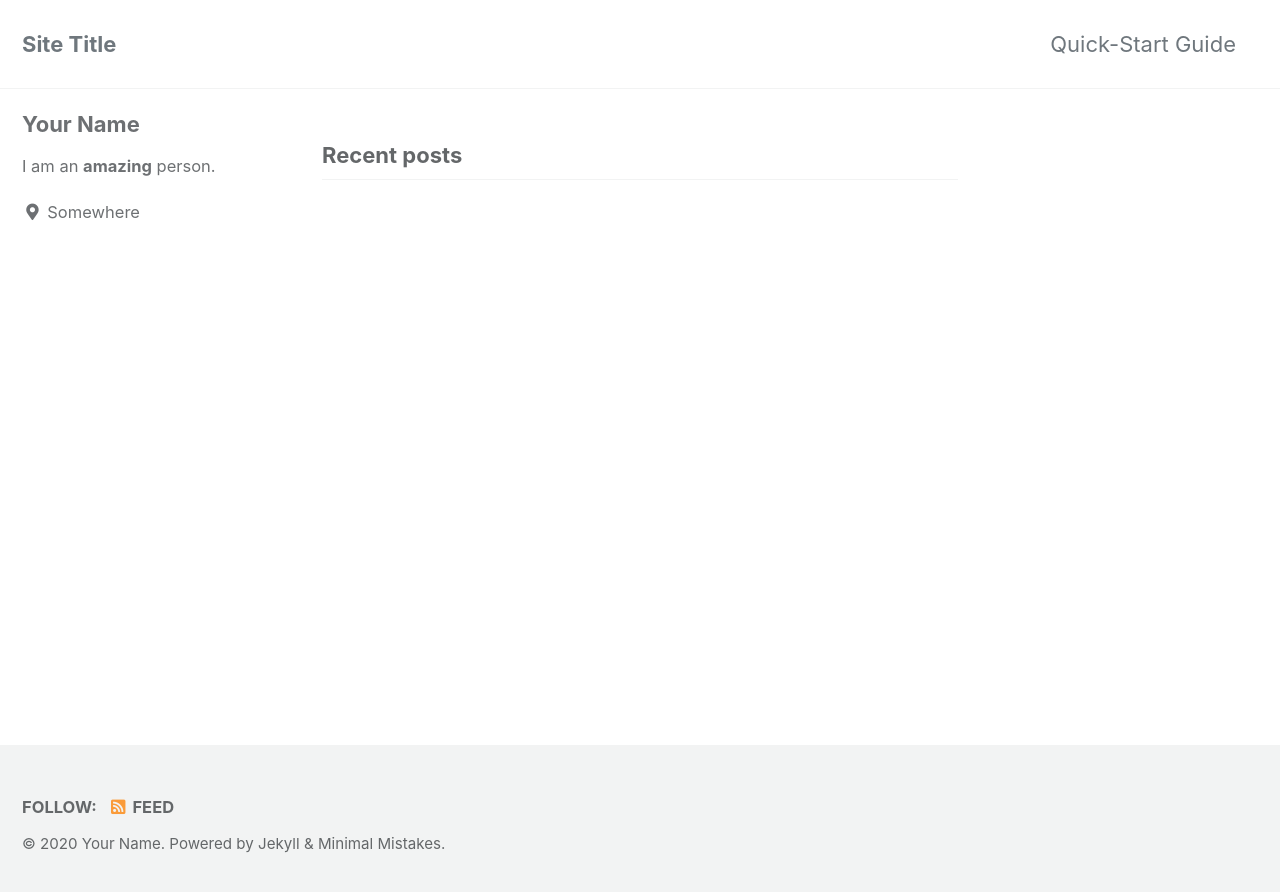
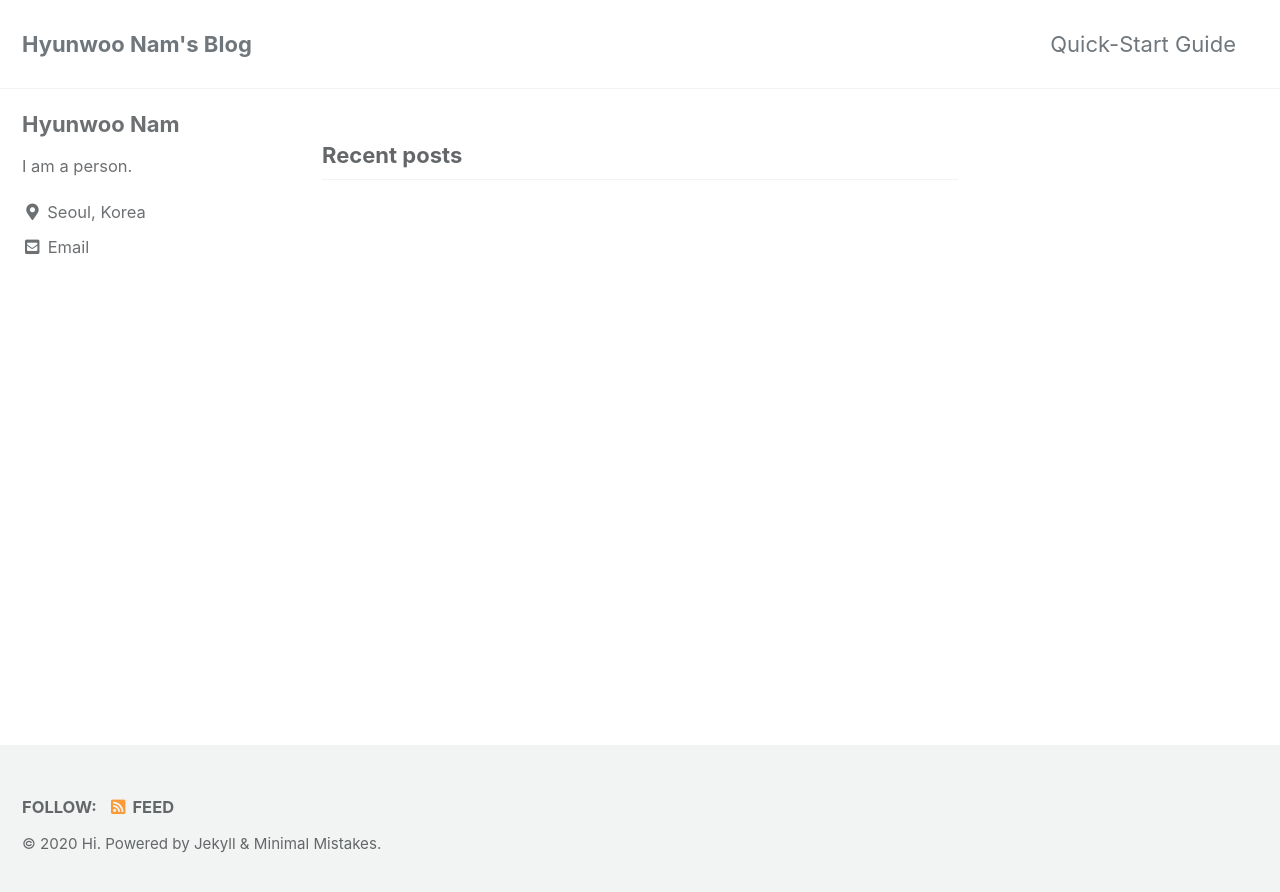
Before and after one commit to namnam0518/namnam0518.github.io, a Jekyll site: the page built from index.html, in a window 1280 px wide. Shown: the top 892 px of the page. Built offline with Jekyll 4.4.1, drawn with Linux system fonts in a browser that asks for light colours; cached includes are drawn as plain includes; the list of posts is cut into pages by our own code.

Commit message:
add info

```diff
--- a/_config.yml
+++ b/_config.yml
@@ -16,11 +16,11 @@ minimal_mistakes_skin    : "default" # "air", "aqua", "contrast", "dark", "dirt"
 
 # Site Settings
 locale                   : "en-US"
-title                    : "Site Title"
+title                    : "Hyunwoo Nam's Blog"
 title_separator          : "-"
 subtitle                 : # site tagline that appears below site title in masthead
-name                     : "Your Name"
-description              : "An amazing website."
+name                     : "Hi"
+description              : ""
 url                      : # the base hostname & protocol for your site e.g. "https://mmistakes.github.io"
 baseurl                  : # the subpath of your site, e.g. "/blog"
 repository               : # GitHub username/repo-name e.g. "mmistakes/minimal-mistakes"
@@ -93,11 +93,11 @@ analytics:
 
 # Site Author
 author:
-  name             : "Your Name"
+  name             : "Hyunwoo Nam"
   avatar           : # path of avatar image, e.g. "/assets/images/bio-photo.jpg"
-  bio              : "I am an **amazing** person."
-  location         : "Somewhere"
-  email            :
+  bio              : "I am a person."
+  location         : "Seoul, Korea"
+  email            : "namnam0518@naver.com"
   links:
     - label: "Email"
       icon: "fas fa-fw fa-envelope-square"
@@ -206,7 +206,7 @@ sass:
 
 
 # Outputting
-permalink: /:categories/:title/
+permalink: /:title/
 paginate: 5 # amount of posts to show
 paginate_path: /page:num/
 timezone: # https://en.wikipedia.org/wiki/List_of_tz_database_time_zones
```
